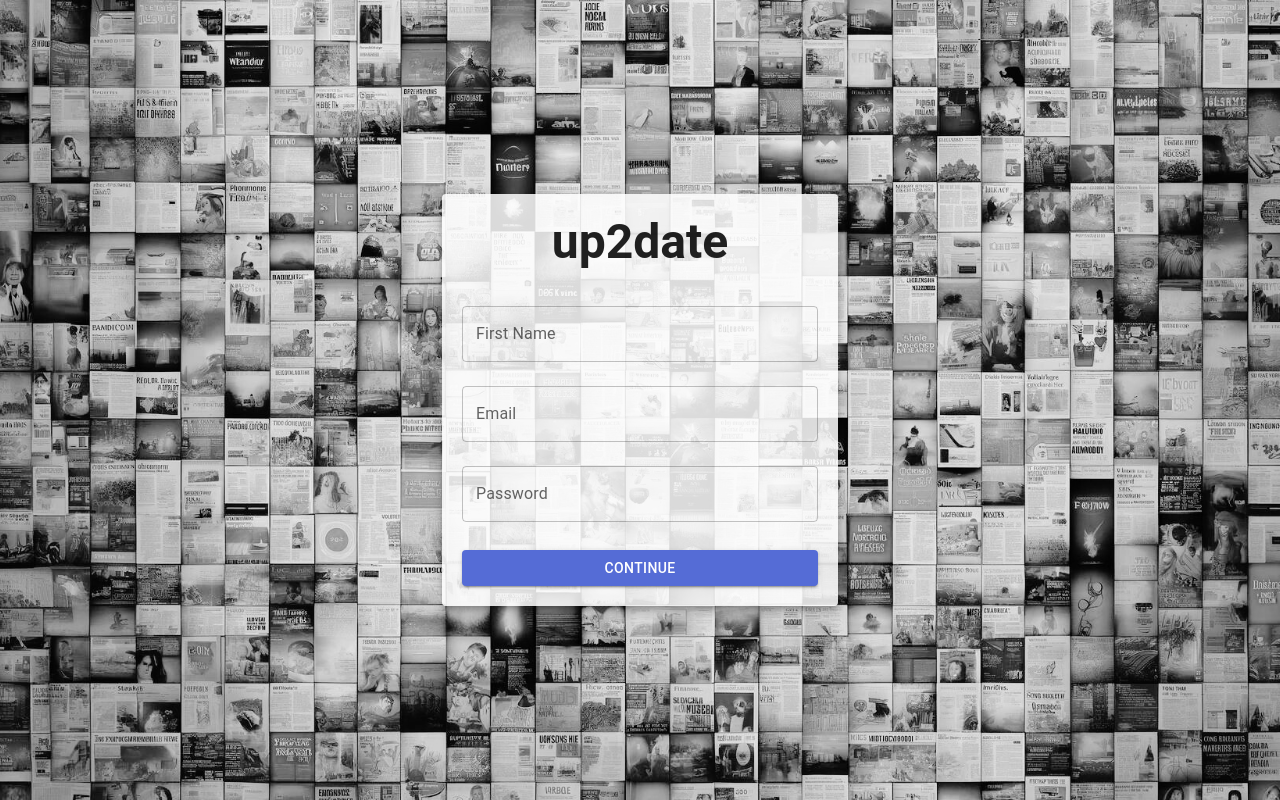
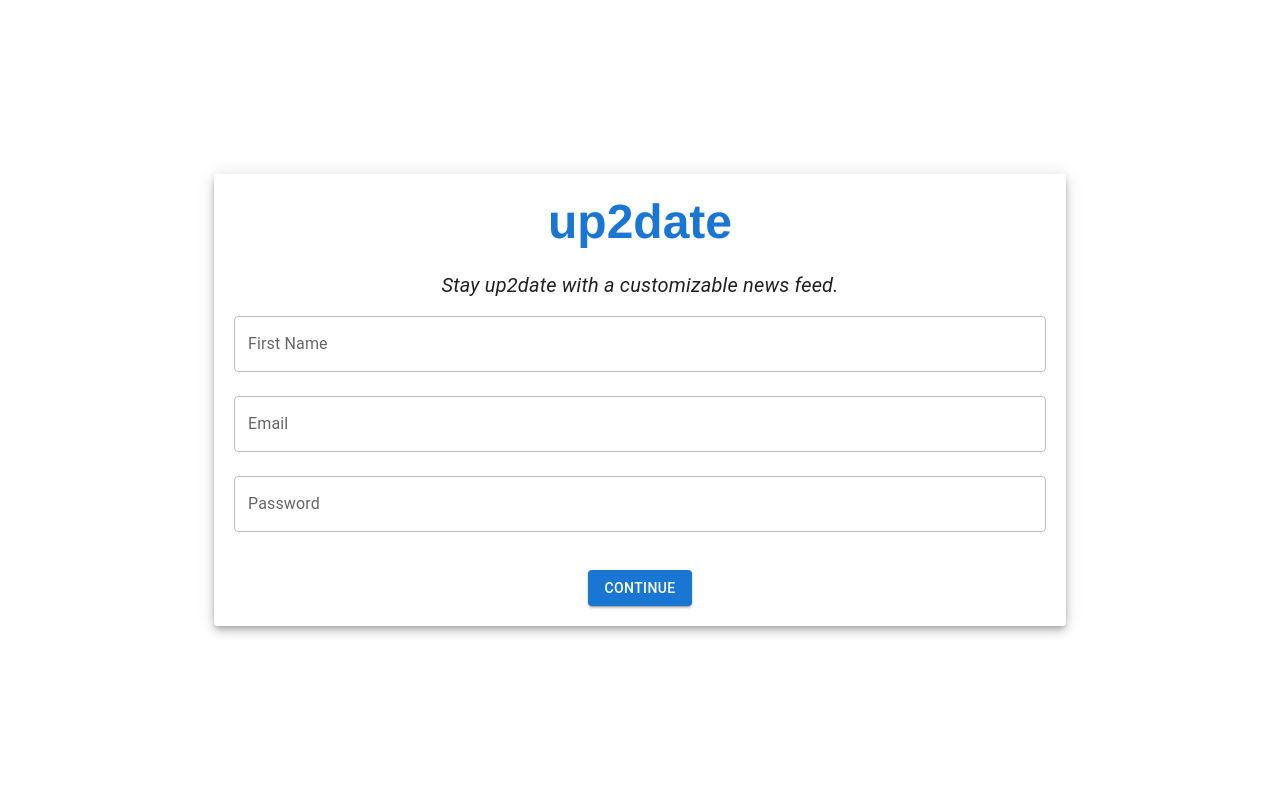
Before and after one commit to saintcyrs/178_finalproject, a React (Create React App) app in the folder client/: page / in a window 1280 px wide. Built offline with nearby package versions, Linux system fonts and the light colour scheme.

Commit message:
UI changes

```diff
--- a/client/src/App.js
+++ b/client/src/App.js
@@ -4,7 +4,7 @@ import NewsletterPage from "./pages/NewsletterPage";
 import SignUpForm from "./pages/SignUpForm";
 import "./App.css";
 //import InterestForm from "./pages/InterestForm";
-import CombinedPreferences from "./pages/CombinedPreferences"
+import CombinedPreferences from "./pages/CombinedPreferences";
 
 function App() {
   return (
--- a/client/src/components/AppBar/MyAppBar.jsx
+++ b/client/src/components/AppBar/MyAppBar.jsx
@@ -10,8 +10,12 @@ export default function MyAppBar() {
   return (
     <AppBar position="static" color="default" elevation={0}>
       <Toolbar>
-        <Typography variant="h6" color="inherit" noWrap>
-          dsptch
+        <Typography
+          sx={{ fontWeight: "700px", color: "#1976d2" }}
+          noWrap
+          onClick={handleSignOut}
+        >
+          up2date
         </Typography>
         <Button
           onClick={handleSignOut}
--- a/client/src/components/NewsCard/NewsCard.jsx
+++ b/client/src/components/NewsCard/NewsCard.jsx
@@ -23,20 +23,20 @@ export default function NewsCard({
 
   const handleUpvote = () => {
     setVote(vote === true ? null : true);
-    console.log(vote);
   };
 
   const handleDownvote = () => {
     setVote(vote === false ? null : false);
-    console.log(vote);
   };
   return (
-    <Card raised
-    elevation={3}
-    style={{
-      margin: 8,
-      backgroundColor: vote === false ? "#808080" : "white",  // Conditional background color
-    }} >
+    <Card
+      raised
+      elevation={3}
+      style={{
+        margin: 8,
+        backgroundColor: vote === false ? "#D3D3D3" : "white", // Conditional background color
+      }}
+    >
       <CardActionArea
         href={sourceUrl}
         target="_blank"
@@ -44,12 +44,12 @@ export default function NewsCard({
       >
         <CardMedia
           component="img"
-          height="140"
+          height="200"
           image={imageUrl}
           alt="News image"
         />
         <CardContent>
-          <Typography variant="h5" component="h2">
+          <Typography variant="h5" component="h2" sx={{ marginBottom: "5px" }}>
             {title || "No Title Available"}
           </Typography>
           {summary ? (
--- a/client/src/index.js
+++ b/client/src/index.js
@@ -1,13 +1,19 @@
-import React from 'react';
-import ReactDOM from 'react-dom/client';
-import './index.css';
-import App from './App';
-import reportWebVitals from './reportWebVitals';
+import React from "react";
+import ReactDOM from "react-dom/client";
+import "./index.css";
+import App from "./App";
+import reportWebVitals from "./reportWebVitals";
+import { ThemeProvider } from "@mui/material/styles";
+import theme from "./themes/themes";
+import { CssBaseline } from "@mui/material";
 
-const root = ReactDOM.createRoot(document.getElementById('root'));
+const root = ReactDOM.createRoot(document.getElementById("root"));
 root.render(
   <React.StrictMode>
-    <App />
+    <ThemeProvider theme={theme}>
+      <CssBaseline />
+      <App />
+    </ThemeProvider>
   </React.StrictMode>
 );
 
--- a/client/src/pages/CombinedPreferences.jsx
+++ b/client/src/pages/CombinedPreferences.jsx
@@ -36,8 +36,6 @@ export default function InterestAndPreferences() {
   const [interests, setInterests] = useState({
     entertainment: { selected: true, level: 5 },
     politics: { selected: true, level: 5 },
-    // world: { selected: true, level: 5 },
-    // sports: { selected: true, level: 5 },
   });
   const allSourceNames = extractSourceNames(news_sources);
   const [selectedSource, setSelectedSource] = useState(allSourceNames);
@@ -84,8 +82,24 @@ export default function InterestAndPreferences() {
 
   return (
     <Box sx={{ maxWidth: "800px", margin: "auto", padding: "20px" }}>
-      <Typography variant="h4" gutterBottom sx={{ textAlign: "center" }}>
+      <Typography
+        variant="h4"
+        gutterBottom
+        sx={{ textAlign: "center", color: "#1976d2", fontWeight: "700" }}
+      >
         Customize Your News Feed
+      </Typography>
+      <Typography
+        variant="h6"
+        gutterBottom
+        sx={{
+          textAlign: "center",
+          marginBottom: "20px",
+          fontStyle: "italic",
+          fontWeight: "700",
+        }}
+      >
+        Gauge your interest: 1 = Not Interested, 10 = Very Interested
       </Typography>
       <Box sx={{ margin: "40px 0" }}>
         {Object.keys(interests).map((interest) => (
@@ -117,13 +131,38 @@ export default function InterestAndPreferences() {
               min={1}
               max={10}
               valueLabelDisplay="auto"
-              sx={{ flexGrow: 1 }}
+              sx={{ flexGrow: 1, fontSize: "15px" }}
             />
           </Box>
         ))}
       </Box>
-      <Typography variant="h6" gutterBottom sx={{ textAlign: "center" }}>
+      <Typography
+        variant="h6"
+        gutterBottom
+        sx={{
+          textAlign: "center",
+          marginBottom: "20px",
+          fontStyle: "italic",
+          fontWeight: "700",
+        }}
+      >
         Select Your News Sources
+      </Typography>
+      <Typography
+        sx={{
+          fontSize: "20px",
+          fontStyle: "italic",
+          textAlign: "left",
+          marginBottom: "20px",
+        }}
+      >
+        up2date takes top headlines from sources you select and curates them to
+        form a consolidated newsletter. <br></br> it uses the OpenAI API to
+        generate 1-2 sentence summaries of those articles. <br></br>
+        <br></br> though we provide the summaries for convenience, due to
+        algorithmic biases present in large language models, we strongly
+        encourage not relying on these summaries for your information and
+        reading the articles in their entirety.
       </Typography>
       <Box
         sx={{
--- a/client/src/pages/SignUpForm.jsx
+++ b/client/src/pages/SignUpForm.jsx
@@ -1,16 +1,23 @@
 import React, { useState } from "react";
 import { useNavigate } from "react-router-dom";
-import { TextField, Button, Typography, Container, Paper, CssBaseline } from "@mui/material";
-import { createTheme, ThemeProvider } from '@mui/material/styles';
-import newspaperImage from '../img/newspaper4.jpg';
+import {
+  TextField,
+  Button,
+  Typography,
+  Container,
+  Paper,
+  CssBaseline,
+} from "@mui/material";
+import { createTheme, ThemeProvider } from "@mui/material/styles";
+import newspaperImage from "../img/newspaper4.jpg";
 
 const theme = createTheme({
   palette: {
     primary: {
-      main: '#556cd6',
+      main: "#1976d2",
     },
     secondary: {
-      main: '#19857b',
+      main: "#19857b",
     },
   },
 });
@@ -37,18 +44,47 @@ export default function SignUpForm() {
     navigate("/interests");
   };
 
- /* return (
+  return (
     <ThemeProvider theme={theme}>
       <CssBaseline />
-      <Container component="main" maxWidth="xs" style={{ paddingTop: '10vh' }}>
-        <Typography variant="h3" component="h1" gutterBottom style={{ fontWeight: 600, marginBottom: '20px' }}>
-          Up2Date
+      <div
+        style={{
+          height: "100vh",
+          backgroundSize: "cover",
+          backgroundPosition: "center",
+          backgroundRepeat: "no-repeat",
+          display: "flex",
+          alignItems: "center",
+          justifyContent: "center",
+        }}
+      >
+        <Container component="main" maxWidth="md">
+          <Paper
+            elevation={6}
+            style={{
+              padding: "20px",
+              backgroundColor: "rgba(255, 255, 255, 0.85)",
+            }}
+          >
+            {" "}
+            {/* Semi-transparent background */}
+            <Typography
+              variant="h3"
+              component="h1"
+              gutterBottom
+              style={{
+                fontWeight: 600,
+                marginBottom: "20px",
+                fontFamily: "Helvetica",
+                color: "#1976d2",
+              }}
+            >
+              up2date
             </Typography>
-        <Paper elevation={6} style={{ padding: '20px' }}>
-          <Typography variant="h4" component="h2" gutterBottom>
-            Sign Up
+            <Typography style={{ fontSize: "20px", fontStyle: "italic" }}>
+              Stay up2date with a customizable news feed.
             </Typography>
-          <form onSubmit={handleSubmit} style={{ width: '100%' }}>
+            <form onSubmit={handleSubmit} style={{ width: "100%" }}>
               {error && <Typography color="error">{error}</Typography>}
               <TextField
                 label="First Name"
@@ -81,77 +117,14 @@ export default function SignUpForm() {
               <Button
                 type="submit"
                 variant="contained"
-              color="primary"
                 disabled={loading}
-              fullWidth
-              style={{ marginTop: '20px' }}
-            >
-              {loading ? "Signing Up..." : "Continue"}
-            </Button>
-          </form>
-        </Paper>
-      </Container>
-    </ThemeProvider>
-  );
-}
-*/
-
-
-return (
-  <ThemeProvider theme={theme}>
-    <CssBaseline />
-    <div style={{
-      height: '100vh',
-      backgroundImage: `url(${newspaperImage})`,
-      backgroundSize: 'cover',
-      backgroundPosition: 'center',
-      backgroundRepeat: 'no-repeat',
-      display: 'flex',
-      alignItems: 'center',
-      justifyContent: 'center',
-    }}>
-      <Container component="main" maxWidth="xs">
-        <Paper elevation={6} style={{ padding: '20px', backgroundColor: 'rgba(255, 255, 255, 0.85)' }}> {/* Semi-transparent background */}
-          <Typography variant="h3" component="h1" gutterBottom style={{ fontWeight: 600, marginBottom: '20px' }}>
-            up2date
-          </Typography>
-          <form onSubmit={handleSubmit} style={{ width: '100%' }}>
-          {error && <Typography color="error">{error}</Typography>}
-            <TextField
-              label="First Name"
-              variant="outlined"
-              name="firstName"
-              value={userInfo.firstName}
-              onChange={handleChange}
-              fullWidth
-              margin="normal"
-            />
-            <TextField
-              label="Email"
-              variant="outlined"
-              name="email"
-              value={userInfo.email}
-              onChange={handleChange}
-              fullWidth
-              margin="normal"
-            />
-            <TextField
-              label="Password"
-              type="password"
-              variant="outlined"
-              name="password"
-              value={userInfo.password}
-              onChange={handleChange}
-              fullWidth
-              margin="normal"
-            />
-            <Button
-              type="submit"
-              variant="contained"
-              color="primary"
-              disabled={loading}
-              fullWidth
-              style={{ marginTop: '20px' }}
+                sx={{
+                  marginTop: "30px",
+                  display: "block",
+                  marginLeft: "auto",
+                  marginRight: "auto",
+                  backgroundColor: "#1976d2",
+                }}
               >
                 {loading ? "Signing Up..." : "Continue"}
               </Button>
--- /dev/null
+++ b/client/src/themes/themes.js
@@ -0,0 +1,12 @@
+// src/themes/theme.js
+
+import { createTheme } from "@mui/material/styles";
+
+const theme = createTheme({
+  typography: {
+    fontFamily: "Helvetica, Arial, sans-serif",
+  },
+  // ... other theme overrides
+});
+
+export default theme;
```
Also changed, not shown: 1 other file (tests, documents, lock files or other folders). Lines whose indentation alone changed are shown as unchanged.
